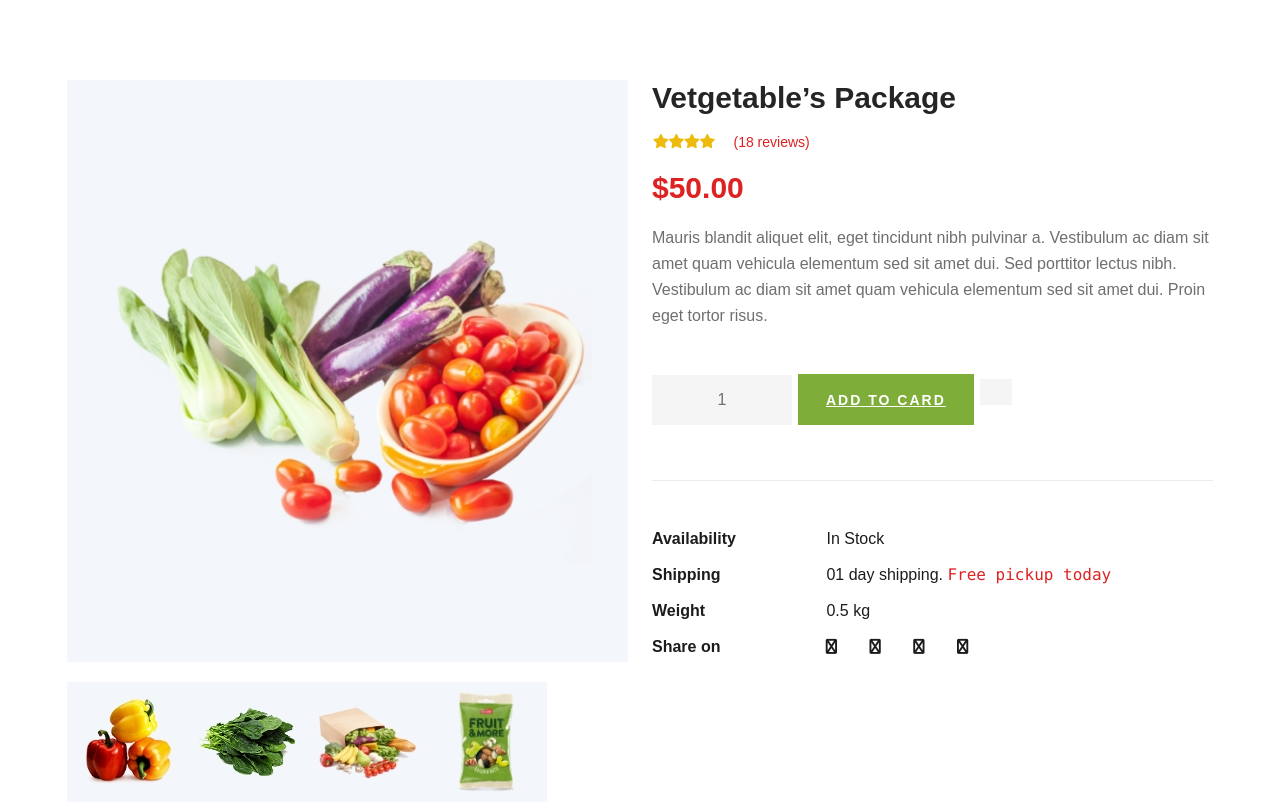
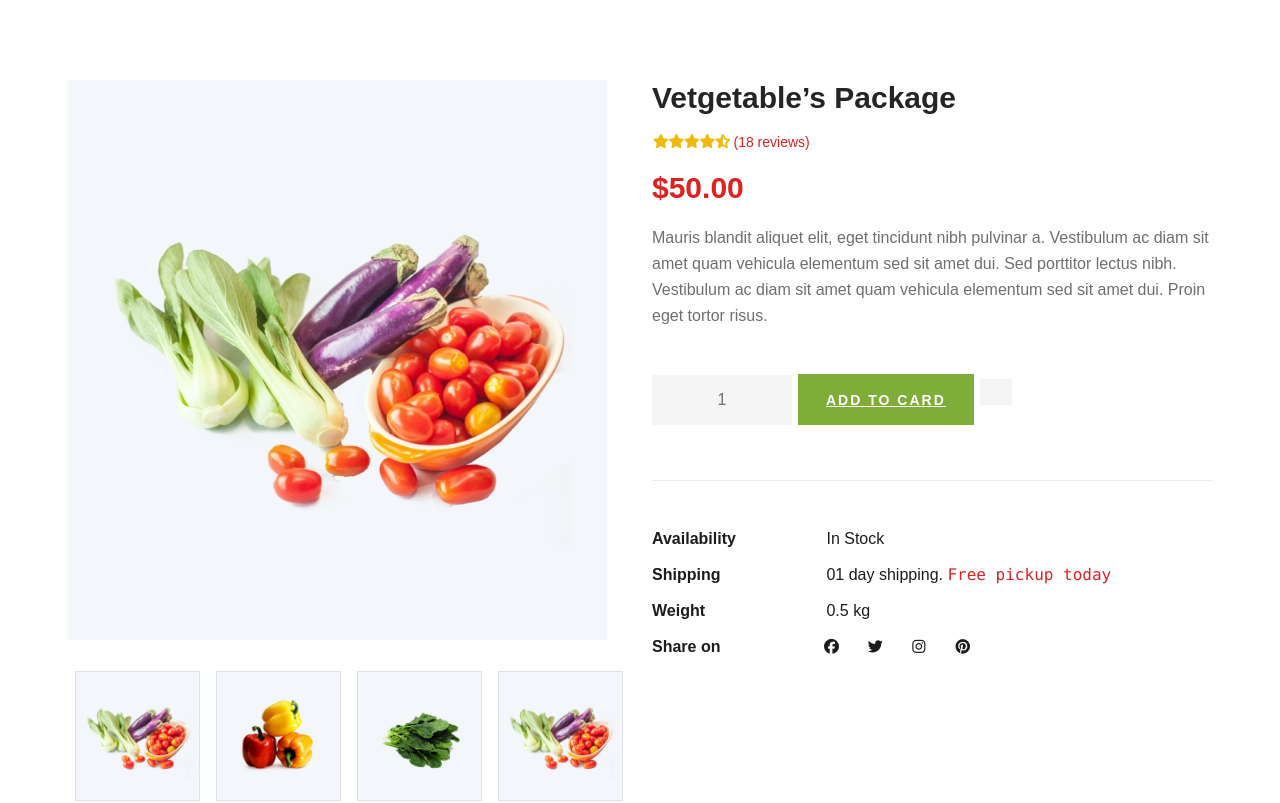
Before and after one commit to RainAllDay-vn/ShareUs, a React (Vite) app: page /product/feature1 in a window 1280 px wide. Shown: the top 803 px of the page. Built offline with nearby package versions, Linux system fonts and the light colour scheme; some icons are missing.

Commit message:
Commit 5

```diff
--- a/package.json
+++ b/package.json
@@ -15,15 +15,19 @@
   "dependencies": {
     "@fortawesome/fontawesome-free": "^7.0.1",
     "bootstrap": "^5.3.8",
+    "elegant-icons": "^0.0.1",
     "mixitup": "^3.3.2",
     "react": "^19.1.1",
     "react-dom": "^19.1.1",
-    "react-router-dom": "^7.9.3"
+    "react-router-dom": "^7.9.3",
+    "react-slick": "^0.31.0",
+    "slick-carousel": "^1.8.1"
   },
   "devDependencies": {
     "@eslint/js": "^9.36.0",
     "@types/react": "^19.1.13",
     "@types/react-dom": "^19.1.9",
+    "@types/react-slick": "^0.23.13",
     "@vitejs/plugin-react": "^5.0.3",
     "eslint": "^9.36.0",
     "eslint-plugin-react-hooks": "^5.2.0",
--- a/src/App.tsx
+++ b/src/App.tsx
@@ -27,7 +27,6 @@ function App() {
       });
     });
   }, []);
-
   return (
     <>
       {/* Featured Section Begin */}
--- /dev/null
+++ b/src/components/ProductCarousel.tsx
@@ -0,0 +1,62 @@
+import { useState } from "react";
+import Slider from "react-slick";
+import "slick-carousel/slick/slick.css";
+import "slick-carousel/slick/slick-theme.css";
+
+export default function ProductCarousel() {
+ // eslint-disable-next-line @typescript-eslint/no-explicit-any
+  const [nav1, setNav1] = useState<any>(null);
+  // eslint-disable-next-line @typescript-eslint/no-explicit-any
+  const [nav2, setNav2] = useState<any>(null);
+
+  const images = [
+    "/ShareUs/img/product/details/product-details-1.jpg",
+    "/ShareUs/img/product/details/product-details-2.jpg",
+    "/ShareUs/img/product/details/product-details-3.jpg",
+    "/ShareUs/img/product/details/product-details-4.jpg",
+  ];
+
+  return (
+    <div className="product__details__pic">
+      {/* Main big image */}
+      <Slider
+        asNavFor={nav2}
+        ref={(slider1) => setNav1(slider1)}
+        arrows={false}
+        fade={true}
+      >
+        {images.map((src, i) => (
+          <div key={i}>
+            <img
+              src={src}
+              alt={`Product ${i + 1}`}
+              className="w-full h-96 object-contain"
+            />
+          </div>
+        ))}
+      </Slider>
+
+      {/* Thumbnail slider */}
+      <div className="mt-4">
+        <Slider
+          asNavFor={nav1}
+          ref={(slider2) => setNav2(slider2)}
+          slidesToShow={4}
+          swipeToSlide={true}
+          focusOnSelect={true}
+          arrows={false}
+        >
+          {images.map((src, i) => (
+            <div key={i} className="px-2">
+              <img
+                src={src}
+                alt={`Thumb ${i + 1}`}
+                className="w-24 h-24 object-contain border rounded-md cursor-pointer"
+              />
+            </div>
+          ))}
+        </Slider>
+      </div>
+    </div>
+  );
+}
--- a/src/components/ProductPage.tsx
+++ b/src/components/ProductPage.tsx
@@ -1,4 +1,5 @@
 import { useParams } from "react-router-dom";
+import ProductCarousel from "./ProductCarousel.tsx";
 
 export default function ProductPage() {
   const { id } = useParams<{ id: string }>(); // get the :id param
@@ -11,35 +12,7 @@ export default function ProductPage() {
           <div className="row">
             <div className="col-lg-6 col-md-6">
               <div className="product__details__pic">
-                <div className="product__details__pic__item">
-                  <img
-                    className="product__details__pic__item--large"
-                    src="/ShareUs/img/product/details/product-details-1.jpg"
-                    alt=""
-                  />
-                </div>
-                <div className="product__details__pic__slider owl-carousel">
-                  <img
-                    data-imgbigurl="ShareUs/img/product/details/product-details-2.jpg"
-                    src="/ShareUs/img/product/details/thumb-1.jpg"
-                    alt=""
-                  />
-                  <img
-                    data-imgbigurl="ShareUs/img/product/details/product-details-3.jpg"
-                    src="/ShareUs/img/product/details/thumb-2.jpg"
-                    alt=""
-                  />
-                  <img
-                    data-imgbigurl="ShareUs/img/product/details/product-details-5.jpg"
-                    src="/ShareUs/img/product/details/thumb-3.jpg"
-                    alt=""
-                  />
-                  <img
-                    data-imgbigurl="ShareUs/img/product/details/product-details-4.jpg"
-                    src="/ShareUs/img/product/details/thumb-4.jpg"
-                    alt=""
-                  />
-                </div>
+                <ProductCarousel />
               </div>
             </div>
             <div className="col-lg-6 col-md-6">
@@ -50,7 +23,7 @@ export default function ProductPage() {
                   <i className="fa fa-star"></i>
                   <i className="fa fa-star"></i>
                   <i className="fa fa-star"></i>
-                  <i className="fa fa-star-half-o"></i>
+                  <i className="fa fa-star-half-alt"></i>
                   <span>(18 reviews)</span>
                 </div>
                 <div className="product__details__price">$50.00</div>
@@ -75,10 +48,10 @@ export default function ProductPage() {
                   <li>
                     <b>Share on</b>
                     <div className="share">
-                      <a href="#"><i className="fa fa-facebook"></i></a>
-                      <a href="#"><i className="fa fa-twitter"></i></a>
-                      <a href="#"><i className="fa fa-instagram"></i></a>
-                      <a href="#"><i className="fa fa-pinterest"></i></a>
+                      <a href="#"><i className="fab fa-facebook"></i></a>
+                      <a href="#"><i className="fab fa-twitter"></i></a>
+                      <a href="#"><i className="fab fa-instagram"></i></a>
+                      <a href="#"><i className="fab fa-pinterest"></i></a>
                     </div>
                   </li>
                 </ul>
--- a/src/main.tsx
+++ b/src/main.tsx
@@ -3,6 +3,9 @@ import { createRoot } from 'react-dom/client';
 import { BrowserRouter, Routes, Route, Navigate } from 'react-router-dom';
 import 'bootstrap/dist/css/bootstrap.min.css';
 import 'bootstrap/dist/js/bootstrap.bundle.min.js';
+import "elegant-icons/style.css"
+import "slick-carousel/slick/slick.css";
+import "slick-carousel/slick/slick-theme.css";
 import '@fortawesome/fontawesome-free/css/all.min.css';
 import './index.css';
 import App from './App.tsx';
```
Also changed, not shown: 1 other file (tests, documents, lock files or other folders).
